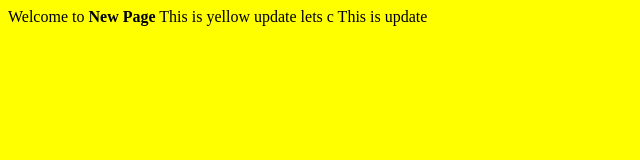
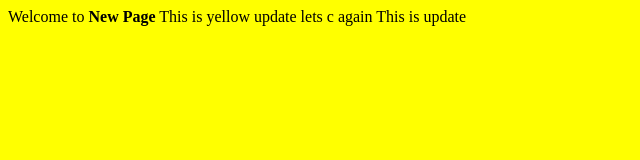
Before and after one commit to deepakkapse/jenkins2023, a plain HTML site: page index.html in a window 1280 px wide. Shown: the full height of the page, 0-640 px from the left. Drawn offline with Linux system fonts and the light colour scheme.

```diff
--- a/index.html
+++ b/index.html
@@ -1,6 +1,6 @@
 <body bgcolor="yellow">
 Welcome to <b>New Page</b>
 This is yellow update
-lets c
+lets c again
 This is update
 </body>
```
